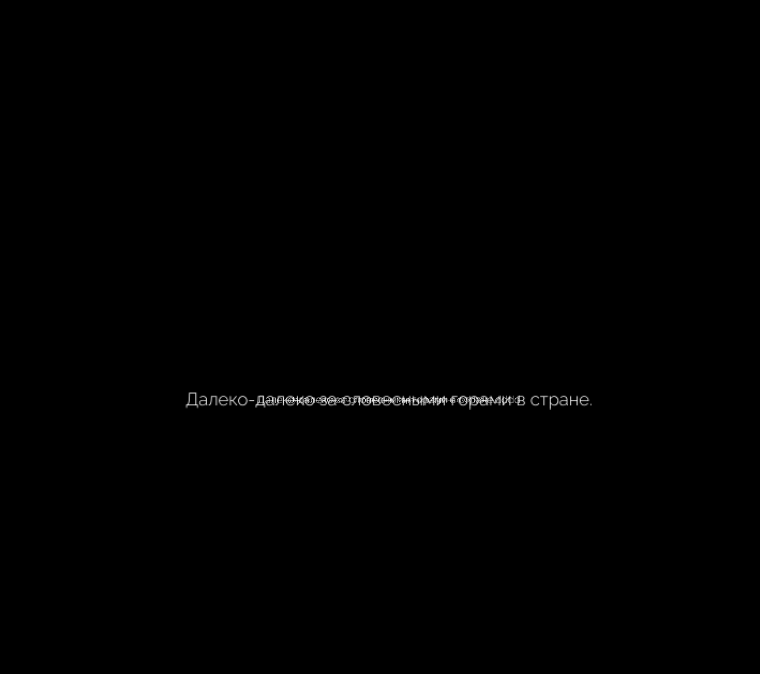
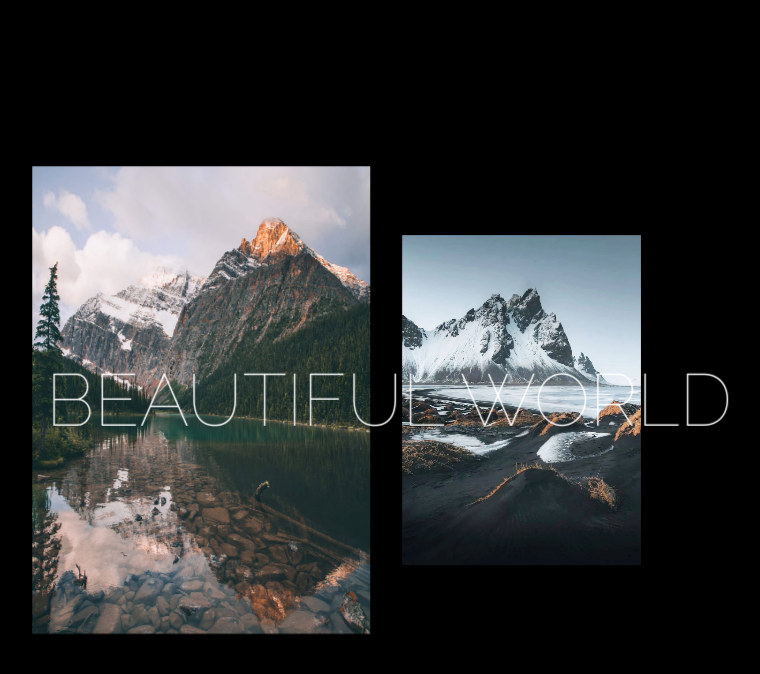
Before and after one commit to MadMax8930/css-scroll3d, a plain HTML site: page index.html in a window 1280 px wide. Shown: the top 674 px of the page, without its empty margins (251-1011 px from the left). Drawn offline with Linux system fonts and the light colour scheme.

Commit message:
media positioning

```diff
--- a/index.html
+++ b/index.html
@@ -4,7 +4,7 @@
    <meta charset="UTF-8">
    <meta http-equiv="X-UA-Compatible" content="IE=edge">
    <meta name="viewport" content="width=device-width, initial-scale=1.0">
-   <title>Nature Scoll 3d</title>
+   <title>Nature Scroll-3d</title>
    <link rel="stylesheet" href="main.css">
    <script src="app.js" defer></script>
 </head>
@@ -13,15 +13,21 @@
       <section class="gallery">
 
          <div class="frame">
-            Далеко-далеко за словесными горами в стране.
+            <div class="frame__content">
+               <h2>Beautiful World</h2>
+            </div>
          </div>
 
          <div class="frame">
-            Далеко-далеко за словесными горами в стране.dddd
+            <div class="frame__content">
+               <div class="frame-media media-left" style="background-image: url(images/1.jpg);"></div>
+            </div>
          </div>
 
          <div class="frame">
-            Далеко-далеко за словесными горами в стране.dwxdddd
+            <div class="frame__content">
+               <div class="frame-media media-right" style="background-image: url(images/2.jpg);"></div>
+            </div>
          </div>
 
       </section>
--- a/main.css
+++ b/main.css
@@ -6,7 +6,7 @@
 
 :root {
    --index: calc(1vw + 1vh);
-   --gutter: 30px;
+   --middle-gap: 30px;
    --side-small: 26;
    --side-big: 36;
    --depth: 4000px;
@@ -55,6 +55,32 @@ body {
    align-items: center;
    justify-content: center;
    transition: var(--transition), opacity .75s ease;
-   will-change: transform;
-   transform-style: preserve-3d;  /* no blur */
+   will-change: transform;  /* more browser resources, for smoothness */
+   transform-style: preserve-3d;
 }
+
+h1, h2, h3, h4 {
+   font-weight: 100;
+   text-transform: uppercase;
+}
+
+.frame h2 {
+   text-align: center;
+   font-size: calc(var(--index) * 3.3);
+}
+
+.frame-media {
+   position: relative;
+   width: calc(var(--index) * var(--side-small));
+   height: calc(var(--index) * var(--side-big));
+   background-position: center;
+   background-size: cover;
+}
+
+.media-left {
+   right: calc(var(--side-small) / 2 * var(--index) + var(--middle-gap));
+}
+
+.media-right {
+   left: calc(var(--side-small) / 2 * var(--index) + var(--middle-gap));
+}
```
